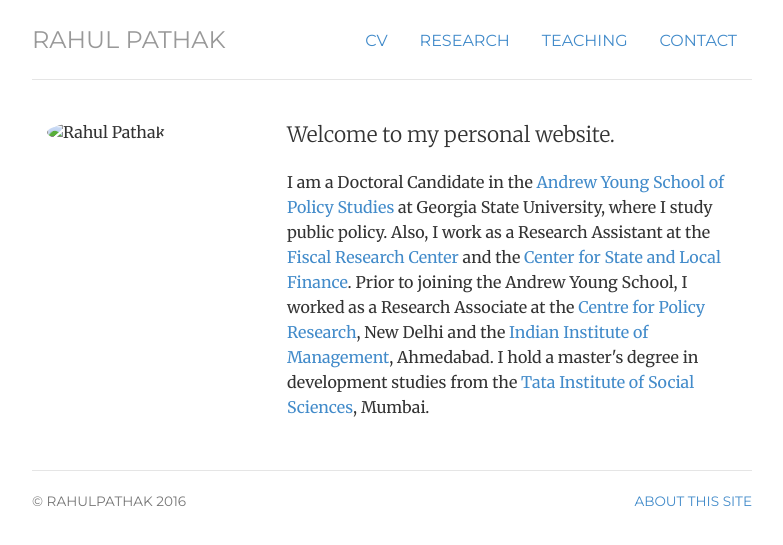
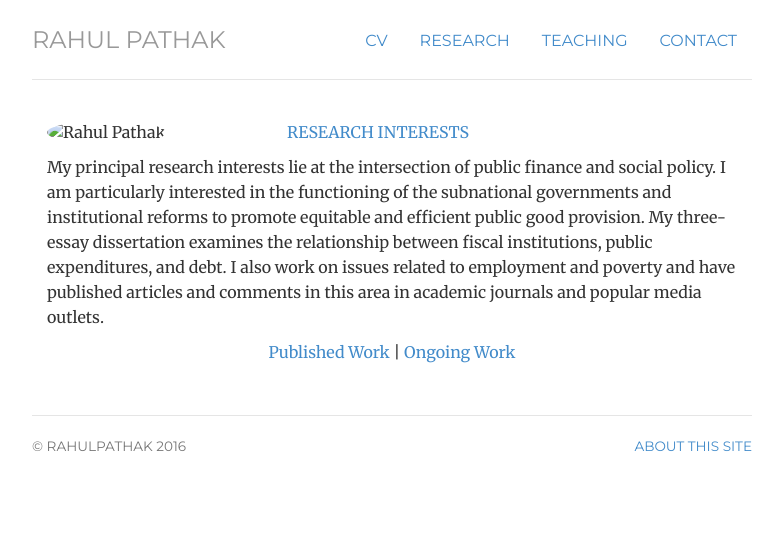
Before and after one commit to pathak-rahul/pathak-rahul.github.io, a Jekyll site: the page built from testing/index.html, in a window 1280 px wide. Shown: the top 545 px of the page, without its empty margins (248-1031 px from the left). Built offline with Jekyll 4.4.1, drawn with Linux system fonts in a browser that asks for light colours.

Commit message:
Update index.html

```diff
--- a/testing/index.html
+++ b/testing/index.html
@@ -1,23 +1,33 @@
 ---
 layout: default
-title: Rahul Pathak
-cv: passive
-notes: passive
-contact: passive
-description:
+title: research
 ---
+<div class="research">
 
-<!-- <div class="jumbotron"> -->
 <div class="row marketing">
 	<div class="col-sm-4">
 	<img  class="img-circle" alt="Rahul Pathak" src="img/rpathak.png">
 	</div>
 	<div itemscope itemtype="http://data-vocabulary.org/Person" class="col-sm-8">
 
-	<p class="lead"> Welcome to my personal website.
+<p class="text-primary">RESEARCH INTERESTS</p>
+	</div>
 
-	<p class-"lead"> I am a Doctoral Candidate in the <a href="http://aysps.gsu.edu/"> Andrew Young School of Policy Studies</a> at Georgia State University, where I study public policy. Also, I work as a Research Assistant at the <a href="http://frc.gsu.edu/"> Fiscal Research Center </a> and the <a href="http://cslf.gsu.edu/"> Center for State and Local Finance</a>. Prior to joining the Andrew Young School, I worked as a Research Associate at the <a href="http://www.cprindia.org/"> Centre for Policy Research</a>, New Delhi and the <a href="http://www.iimahd.ernet.in/"> Indian Institute of Management</a>, Ahmedabad. I hold a master's degree in development studies from the <a href="http://tiss.edu/"> Tata Institute of Social Sciences</a>, Mumbai. </p> </span>
+	<div itemscope itemtype="http://data-vocabulary.org/Person" class="col-sm-12">
+<p class-"lead"> My principal research interests lie at the intersection of public finance and social policy. I am particularly interested in the functioning of the subnational governments and institutional reforms to promote equitable and efficient public good provision. My three-essay dissertation examines the relationship between fiscal institutions, public expenditures, and debt. I also work on issues related to employment and poverty and have published articles and comments in this area in academic journals and popular media outlets.
+
+ <p class="text-center"> <a href="/publications"> Published Work</a> | <a href="/ongoing"> Ongoing Work</a></a> </p>
+
+
+
 </p>
+
+  </p> </span>
+</p>
+
+  </p> </span>
+</p>
+
 	</div>
 
 </div>
```
